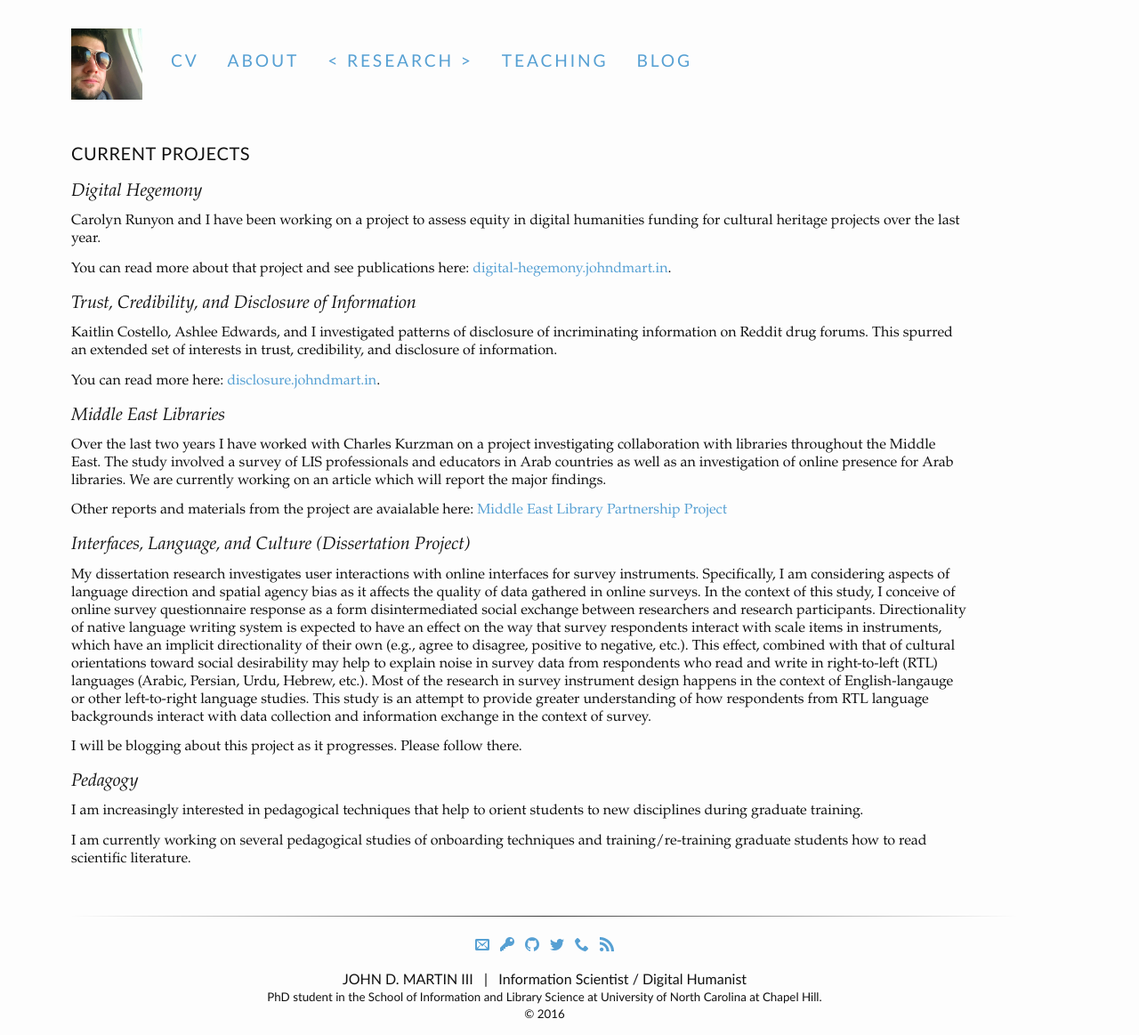
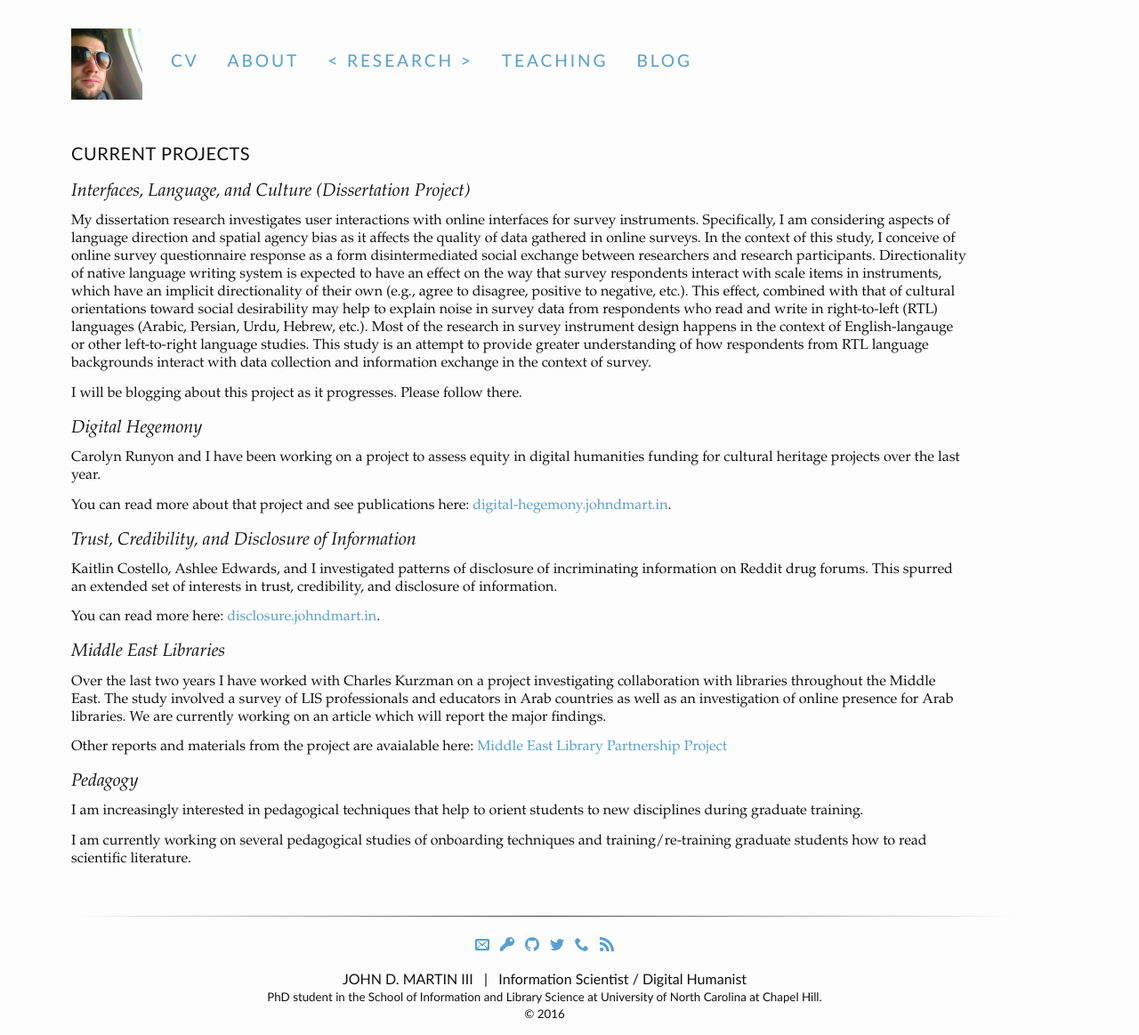
Before and after one commit to jdmar3/jdmar3.github.io, a Jekyll site: the page built from research/index.md, in a window 1280 px wide. Shown: the whole page at 89% size. Built offline with Jekyll 4.4.1, drawn with Linux system fonts in a browser that asks for light colours; some of the changed lines change nothing that is shown.

Commit message:
update research

```diff
--- a/research/index.md
+++ b/research/index.md
@@ -5,6 +5,18 @@ weight: 5
 ---
 
 # Current Projects
+
+## Interfaces, Language, and Culture (Dissertation Project)
+
+My dissertation research investigates user interactions with online interfaces for survey instruments.
+Specifically, I am considering aspects of language direction and spatial agency bias as it affects the quality of data gathered in online surveys.
+In the context of this study, I conceive of online survey questionnaire response as a form disintermediated social exchange between researchers and research participants.
+Directionality of native language writing system is expected to have an effect on the way that survey respondents interact with scale items in instruments, which have an implicit directionality of their own (e.g., agree to disagree, positive to negative, etc.).
+This effect, combined with that of cultural orientations toward social desirability may help to explain noise in survey data from respondents who read and write in right-to-left (RTL) languages (Arabic, Persian, Urdu, Hebrew, etc.).
+Most of the research in survey instrument design happens in the context of English-langauge or other left-to-right language studies.
+This study is an attempt to provide greater understanding of how respondents from RTL language backgrounds interact with data collection and information exchange in the context of survey.
+
+I will be blogging about this project as it progresses. Please follow there.
 
 ## Digital Hegemony
 
@@ -27,18 +39,6 @@ We are currently working on an article which will report the major findings.
 
 Other reports and materials from the project are avaialable here: [Middle East Library Partnership Project](http://melib.web.unc.edu)
 
-## Interfaces, Language, and Culture (Dissertation Project)
-
-My dissertation research investigates user interactions with online interfaces for survey instruments.
-Specifically, I am considering aspects of language direction and spatial agency bias as it affects the quality of data gathered in online surveys.
-In the context of this study, I conceive of online survey questionnaire response as a form disintermediated social exchange between researchers and research participants.
-Directionality of native language writing system is expected to have an effect on the way that survey respondents interact with scale items in instruments, which have an implicit directionality of their own (e.g., agree to disagree, positive to negative, etc.).
-This effect, combined with that of cultural orientations toward social desirability may help to explain noise in survey data from respondents who read and write in right-to-left (RTL) languages (Arabic, Persian, Urdu, Hebrew, etc.).
-Most of the research in survey instrument design happens in the context of English-langauge or other left-to-right language studies.
-This study is an attempt to provide greater understanding of how respondents from RTL language backgrounds interact with data collection and information exchange in the context of survey.
-
-I will be blogging about this project as it progresses. Please follow there.
-
 ## Pedagogy
 
 I am increasingly interested in pedagogical techniques that help to orient students to new disciplines during graduate training.
```
